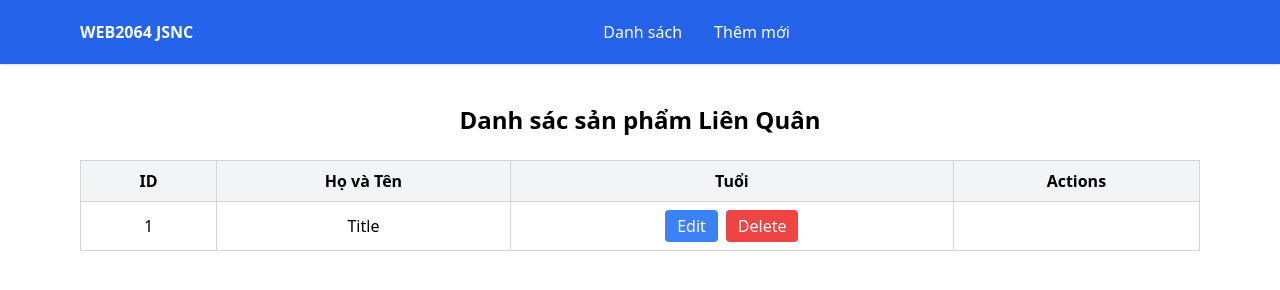
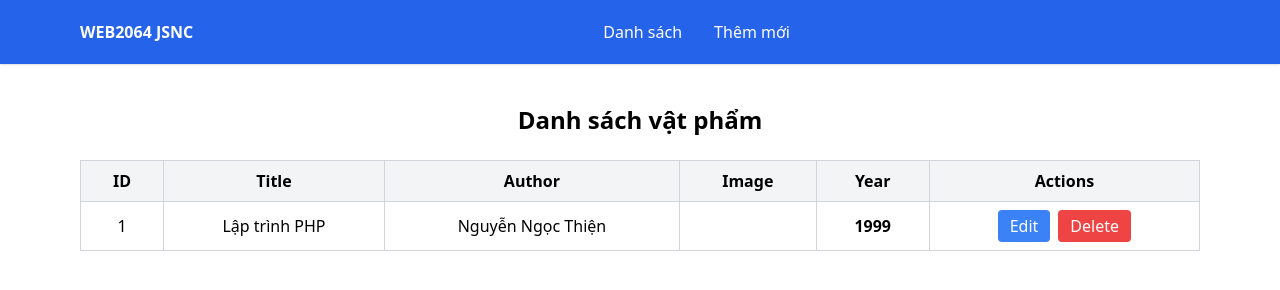
Before and after one commit to nguyenthien13082006-ui/jsnc_su26-main, a website: page index.html in a window 1280 px wide. Drawn offline with nearby package versions, Linux system fonts and the light colour scheme.

Commit message:
Mô tả phần code vừa chỉnh sửa

```diff
--- a/index.html
+++ b/index.html
@@ -27,19 +27,22 @@
       <table class="w-full border border-gray-300 rounded-lg">
         <thead class="bg-gray-100">
           <tr>
-          <tr>
             <th class="px-4 py-2 border border-gray-300">ID</th>
-            <th class="px-4 py-2 border border-gray-300">Họ và Tên</th>
-            <th class="px-4 py-2 border border-gray-300">Tuổi</th>
+            <th class="px-4 py-2 border border-gray-300">Title</th>
+            <th class="px-4 py-2 border border-gray-300">Author</th>
+            <th class="px-4 py-2 border border-gray-300">Image</th>
+            <th class="px-4 py-2 border border-gray-300">Year</th>
             <th class="px-4 py-2 border border-gray-300">Actions</th>
-          </tr>
           </tr>
         </thead>
 
         <tbody>
           <tr class="hover:bg-gray-50">
             <td class="px-4 py-2 border border-gray-300">1</td>
-            <td class="px-4 py-2 border border-gray-300">Title</td>
+            <td id="title2" class="px-4 py-2 border border-gray-300">Title</td>
+            <td id="title-author" class="px-4 py-2 border border-gray-300">Author</td>
+            <th id="title-image" class="px-4 py-2 border border-gray-300">Image</th>
+            <th id="title-year" class="px-4 py-2 border border-gray-300">Year</th>
             <td class="px-4 py-2 border border-gray-300">
               <div class="flex items-center justify-center gap-2">
                 <a href="#" class="bg-blue-500 hover:bg-blue-600 text-white px-3 py-1 rounded">Edit</a>
--- a/index.js
+++ b/index.js
@@ -13,24 +13,26 @@ let game = "Liên Quân";
 let year = 9;
 let isAdmin = true;
 console.log(game);
+// alert('Free Fire sống dai thành huyền thoại');
+const h1 = document.getElementById('title').innerHTML = "Danh sách vật phẩm";
+console.log(h1);
+const student = {
+    name: "Thiện",
+    age: 20,
+    isStudent: true,
+};
+h1.innerHTML = `Danh sách sinh viên: ${student.name} - ${student.age} tuổi`;
+console.log(student);
+const book = {
+    title: "Lập trình PHP",
+    author: "Nguyễn Ngọc Thiện",
+    image: "",
+    year: 1999,
+};
 
-// alert('Free Fire sống dai thành huyền thoại');
+console.log(book);
 
-const h1 = document.getElementById("title");
-console.log(h1);
-
-const title = "Liên Quân";
-h1.innerHTML = `Danh sác sản phẩm ${title}`;
-
-const student = {
-    id: 1,
-    name: 'Nguyễn Ngọc Thiện',
-    age: 19,
-    email: 'thien.nguyen@example.com',
-    address: 'Hà Nội'
-};
-console.log(student);
-console.log("Họ tên:", student.name);
-console.log("Tuổi:", student.age);
-console.log("Email:", student.email);
-console.log("Địa chỉ:", student.address);
+document.getElementById("title2").innerHTML = `${book.title}`;
+document.getElementById("title-author").innerHTML = `${book.author}`;
+document.getElementById("title-image").innerHTML = `${book.image}`;
+document.getElementById("title-year").innerHTML = `${book.year}`;
```
